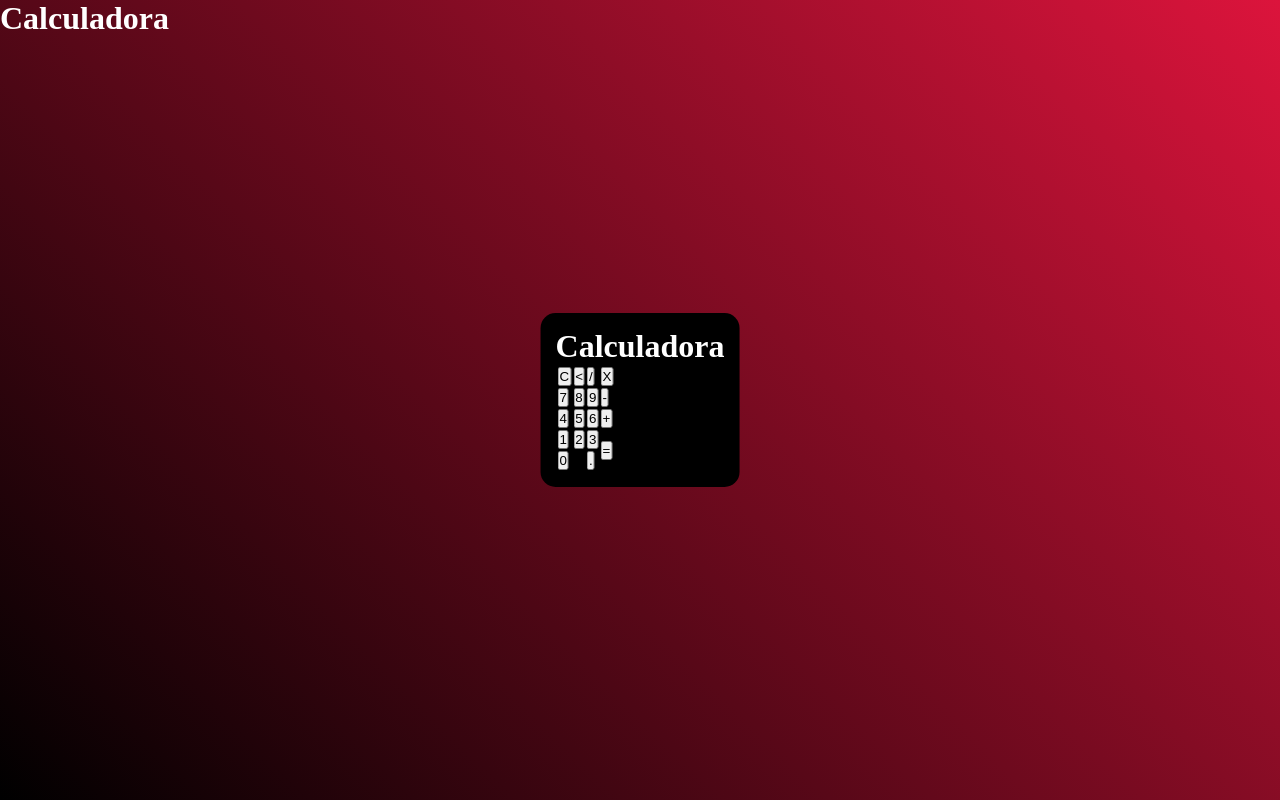
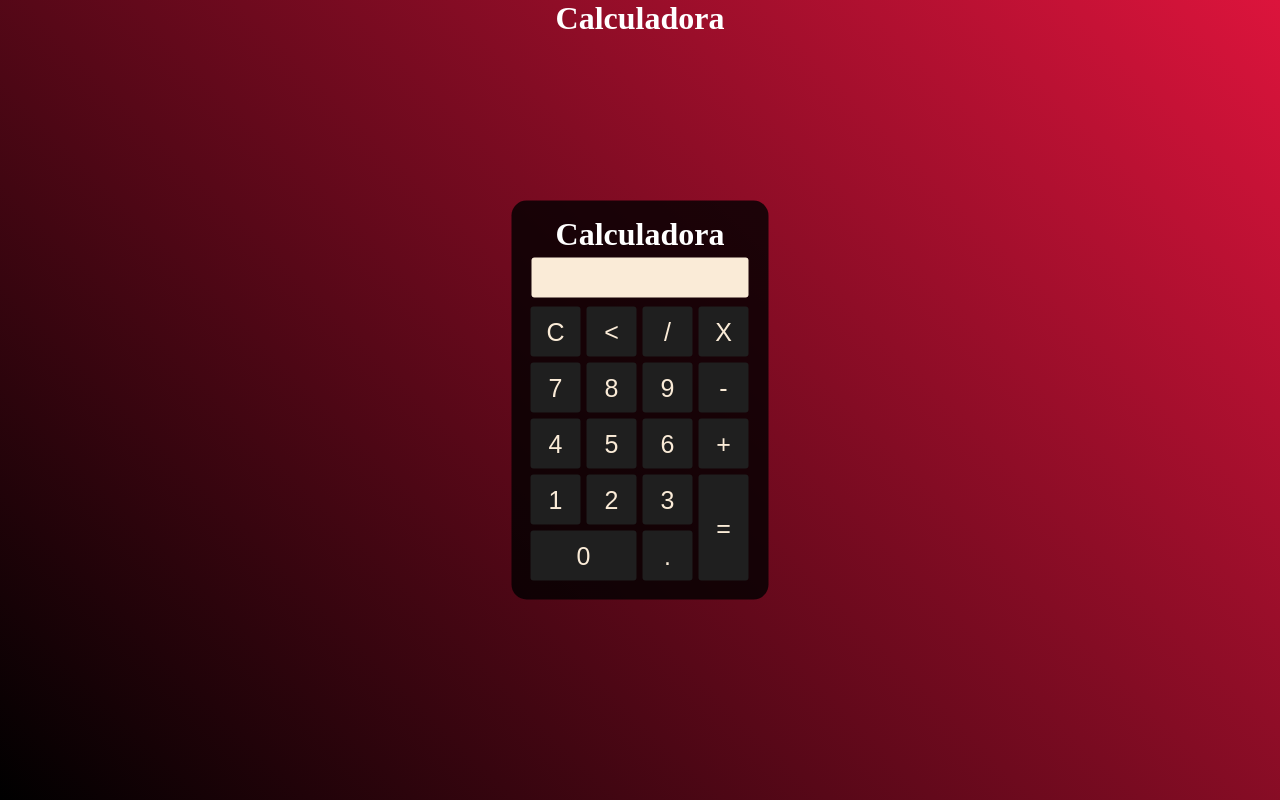
Before and after one commit to lucasbizachi/Calculadora, a plain HTML site: page index.html in a window 1280 px wide. Drawn offline with Linux system fonts and the light colour scheme.

Commit message:
script-js

```diff
--- a/index.html
+++ b/index.html
@@ -18,34 +18,34 @@
                 <tr>
                     <td><button class="botao">C</button></td>
                     <td><button class="botao"><</button></td>
-                    <td><button class="botao">/</button></td>
-                    <td><button class="botao">X</button></td>
+                    <td><button class="botao" onclick="insert('/')">/</button></td>
+                    <td><button class="botao" onclick="insert('X')">X</button></td>
                 </tr>
                 <tr>
-                    <td><button class="botao">7</button></td>
-                    <td><button class="botao">8</button></td>
-                    <td><button class="botao">9</button></td>
-                    <td><button class="botao">-</button></td>
+                    <td><button class="botao" onclick="insert('7')">7</button></td>
+                    <td><button class="botao" onclick="insert('8')">8</button></td>
+                    <td><button class="botao" onclick="insert('9')">9</button></td>
+                    <td><button class="botao" onclick="insert('-')">-</button></td>
                 </tr>
                 <tr>
-                    <td><button class="botao">4</button></td>
-                    <td><button class="botao">5</button></td>
-                    <td><button class="botao">6</button></td>
-                    <td><button class="botao">+</button></td>
+                    <td><button class="botao" onclick="insert('4')">4</button></td>
+                    <td><button class="botao" onclick="insert('5')">5</button></td>
+                    <td><button class="botao" onclick="insert('6')">6</button></td>
+                    <td><button class="botao" onclick="insert('+')">+</button></td>
                 </tr>
                 <tr>
-                    <td><button class="botao">1</button></td>
-                    <td><button class="botao">2</button></td>
-                    <td><button class="botao">3</button></td>
-                    <td rowspan="2" class="botao"><button>=</button></td>
+                    <td><button class="botao" onclick="insert('1')">1</button></td>
+                    <td><button class="botao" onclick="insert('2')">2</button></td>
+                    <td><button class="botao" onclick="insert('3')">3</button></td>
+                    <td rowspan="2"><button class="botao" style="height:106px">=</button></td>
                 </tr>
                 <tr>
-                    <td colspan="2" class="botao"><button>0</button></td>
+                    <td colspan="2"><button class="botao" onclick="insert('0')" style="width:106px;">0</button></td>
                     <td ><button class="botao">.</button></td>
-
-                </tr>
+                    </tr>
             </table>
         </div>
     </div>
+    <script src="script.js"></script>
 </body>
 </html>
--- /dev/null
+++ b/script.js
@@ -0,0 +1,4 @@
+function insert(num) {
+   var numero = document.getElementById('resultado').innerHTML;
+    document.getElementById('resultado').innerHTML = numero + num;
+}
--- a/style.css
+++ b/style.css
@@ -6,7 +6,7 @@
 .fundo {
     background-image: linear-gradient(45deg, black, crimson);
     height: 100vh;
-
+    text-align: center;
 }
 
 h1 {
@@ -16,10 +16,38 @@ h1 {
 
 .calculadora {
     position: absolute;
-    background-color: black;
+    background-color: rgba(0,0,0,.8);
     top: 50%;
     left: 50%;
     transform: translate(-50%, -50%);
     border-radius: 15px;
     padding: 15px;
 }
+
+.botao {
+    width: 50px;
+    height: 50px;
+    font-size: 25px;
+    cursor: pointer;
+    background-color: rgb(31, 31, 31);
+    border: none;
+    color: antiquewhite;
+    margin: 2px;
+    border-radius: 3px;
+}
+
+.botao:hover {
+    background-color: black;
+}
+
+#resultado {
+    background-color: antiquewhite;
+    width: 207px;
+    height: 30px;
+    margin: 5px;
+    border-radius: 3px;
+    font-size: 25px;
+    color: black;
+    text-align: right;
+    padding: 5px;
+}
```
